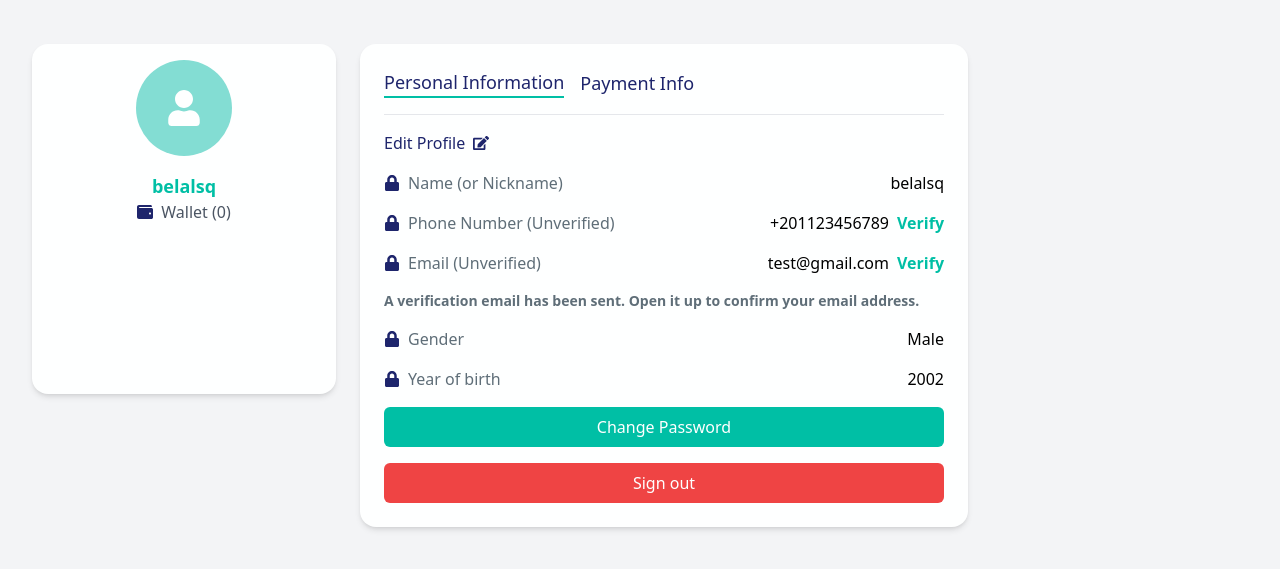
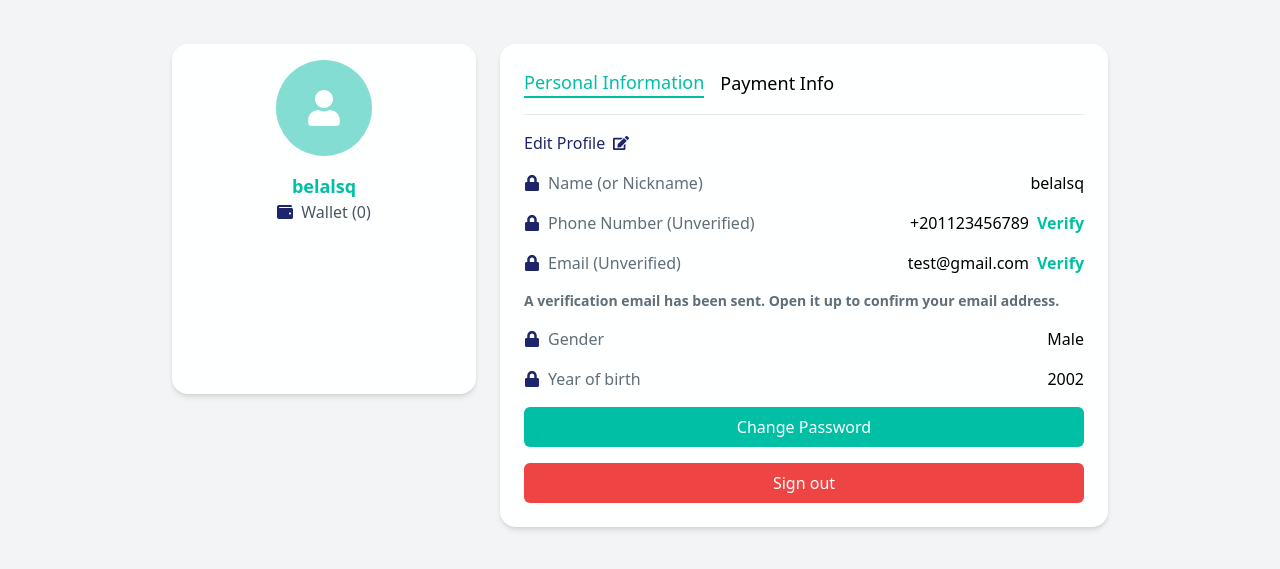
Before and after one commit to a7medk7aledak/VitaPsyche-Graduation-Project, a Next.js app in the folder client/: page /profile in a window 1280 px wide. Shown: the part 115-684 px from the top of the page. Built offline with nearby package versions, Linux system fonts and the light colour scheme.

Commit message:
Update page.tsx

```diff
--- a/client/app/profile/page.tsx
+++ b/client/app/profile/page.tsx
@@ -50,10 +50,10 @@ const ProfilePage = () => {
 
   return (
     <div className="min-h-screen bg-gray-100 py-10 flex justify-center items-center px-4 sm:px-6 lg:px-8">
-      <div className="container mx-auto flex flex-col lg:flex-row space-y-6 lg:space-y-0 lg:space-x-6">
+      <div className="container justify-center mx-auto flex flex-col lg:flex-row space-y-6 lg:space-y-0 lg:space-x-6">
         {/* Sidebar */}
         <aside className="lg:w-1/4 w-full bg-white shadow-md p-4 rounded-2xl h-auto lg:h-[350px] flex flex-col items-center">
-          <div className="flex flex-col items-center">
+          <div className="flex flex-col items-center ">
             {/* Profile Image with Icon */}
             <div className="relative w-24 h-24 bg-button rounded-full mb-4 flex items-center justify-center">
               <FaUser className="text-white text-4xl" />
@@ -73,7 +73,7 @@ const ProfilePage = () => {
           {/* Tabs */}
           <div className="flex justify-start space-x-4 border-b pb-4 mb-4">
             <button
-              className={`text-lg font-medium text-maintext ${
+              className={`text-lg font-medium  ${
                 activeTab === "personalInfo" ? "border-b-2 border-heading text-heading" : ""
               }`}
               onClick={() => setActiveTab("personalInfo")}
@@ -81,8 +81,8 @@ const ProfilePage = () => {
               Personal Information
             </button>
             <button
-              className={`text-lg font-medium text-maintext ${
-                activeTab === "paymentInfo" ? "border-b-2 border-heading text-heading" : ""
+              className={`text-lg font-medium  ${
+                activeTab === "paymentInfo" ? "border-b-2 border-heading text-heading " : ""
               }`}
               onClick={() => setActiveTab("paymentInfo")}
             >
```
